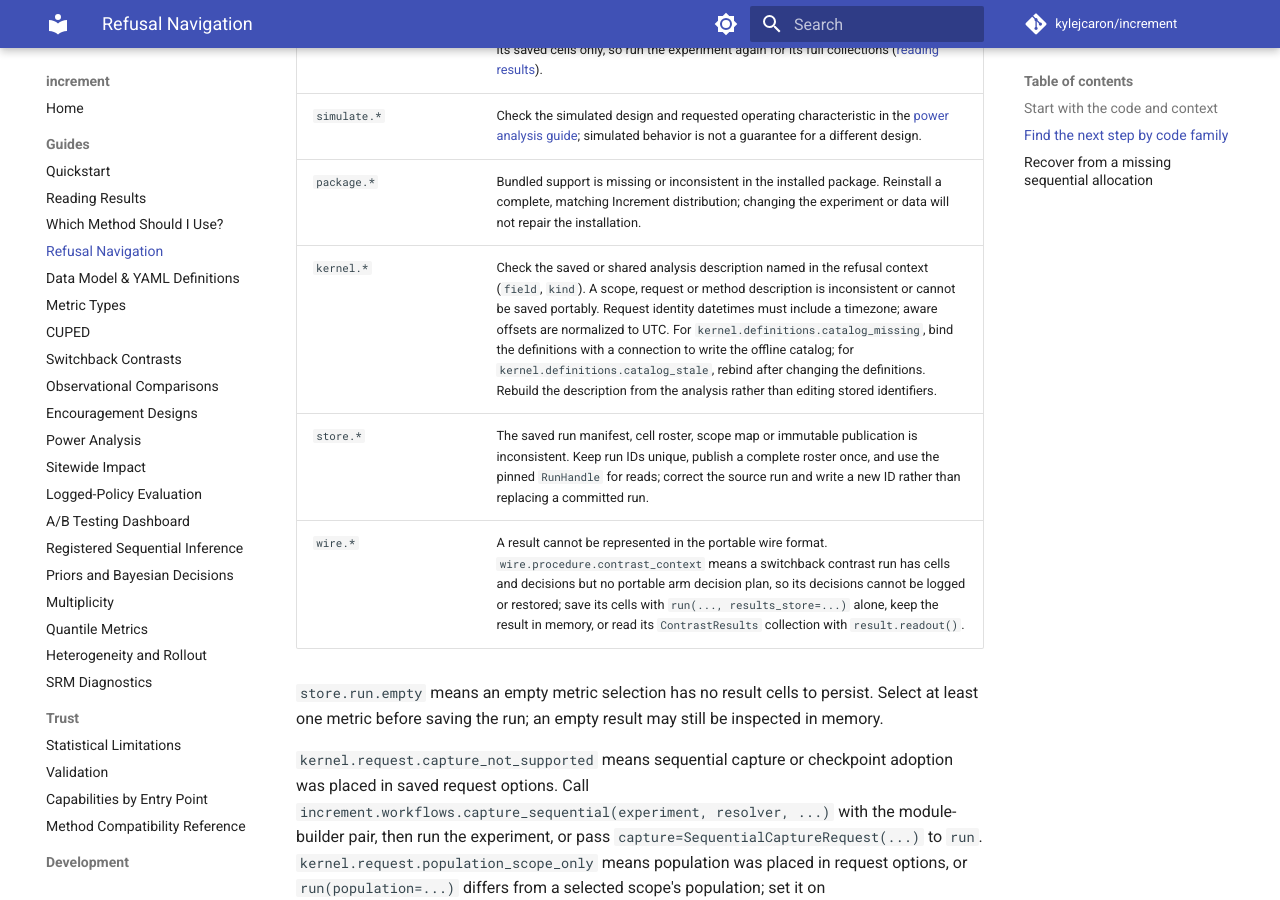
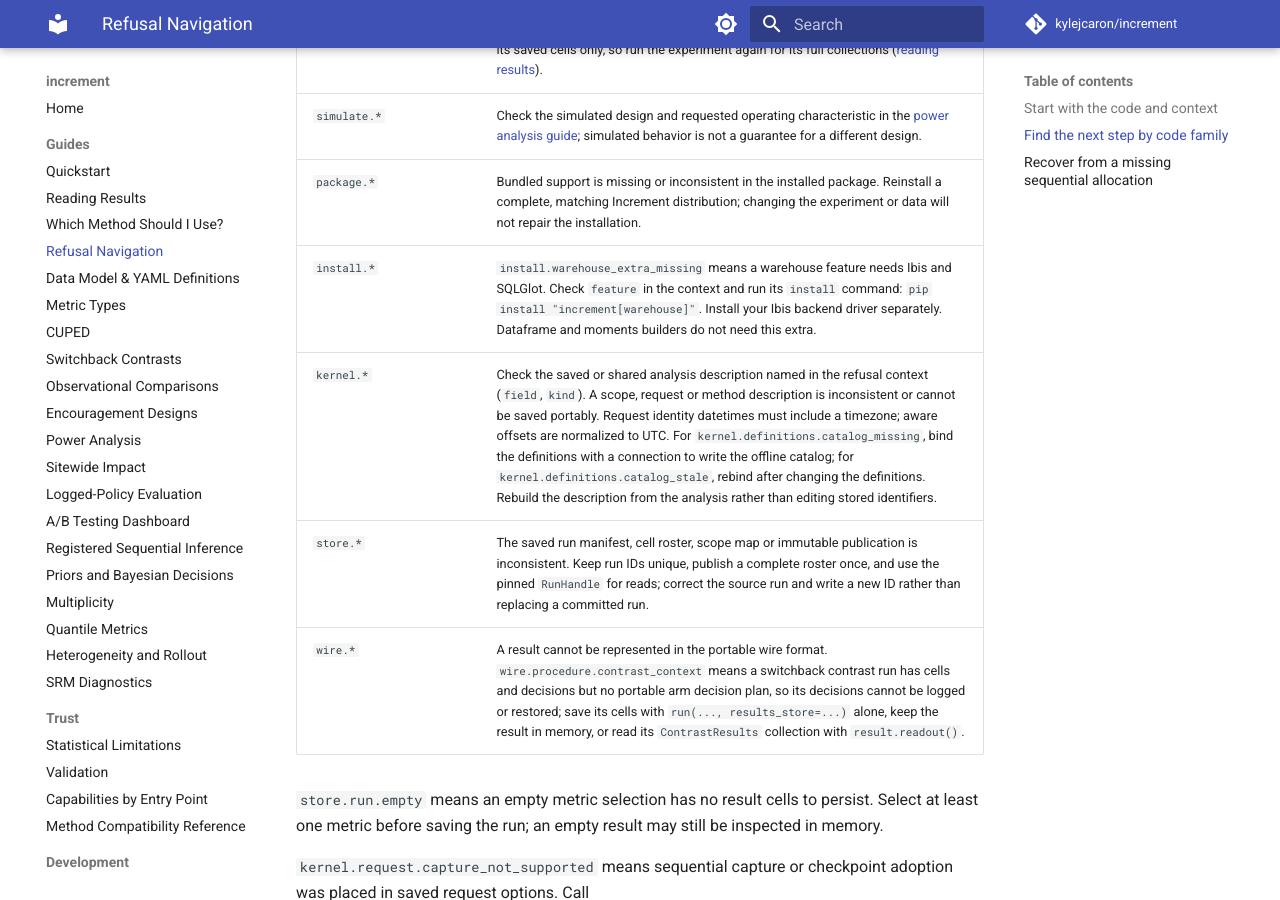
Before and after one commit to kylejcaron/increment, an MkDocs documentation site: the page built from docs/guides/refusals.md, in a window 1280 px wide and 900 px high, scrolled down 1968 px. Built offline with MkDocs 1.6.1 and Material for MkDocs 9.7.7, drawn with Linux system fonts in a browser that asks for light colours; comment, search, counter and statistics services are not loaded.

Commit message:
docs: explain the warehouse install refusal

```diff
--- a/docs/guides/refusals.md
+++ b/docs/guides/refusals.md
@@ -36,6 +36,7 @@ similar codes can mean different things.
 | `results.*`, `dashboard.*`, `report.*`, `reporting.*`, `tables.*` | Check result-frame projection columns and the dashboard's documented input/view requirements in the [dashboard guide](dashboard.md); use the underlying readout directly if that view is unavailable. `results.operation.alpha_above_allocation` means a reissued interval exceeds its stored declared or selected family allocation; request an equal or smaller alpha, or use an unadjusted row. For `results.readout.*`, pass `readout(scope)` one of the scopes the run executed (listed by hash in `scope_hashes`); a result restored from a store or a pickle keeps its saved cells only, so run the experiment again for its full collections ([reading results](reading-results.md)). |
 | `simulate.*` | Check the simulated design and requested operating characteristic in the [power analysis guide](power-analysis.md); simulated behavior is not a guarantee for a different design. |
 | `package.*` | Bundled support is missing or inconsistent in the installed package. Reinstall a complete, matching Increment distribution; changing the experiment or data will not repair the installation. |
+| `install.*` | `install.warehouse_extra_missing` means a warehouse feature needs Ibis and SQLGlot. Check `feature` in the context and run its `install` command: `pip install "increment[warehouse]"`. Install your Ibis backend driver separately. Dataframe and moments builders do not need this extra. |
 | `kernel.*` | Check the saved or shared analysis description named in the refusal context (`field`, `kind`). A scope, request or method description is inconsistent or cannot be saved portably. Request identity datetimes must include a timezone; aware offsets are normalized to UTC. For `kernel.definitions.catalog_missing`, bind the definitions with a connection to write the offline catalog; for `kernel.definitions.catalog_stale`, rebind after changing the definitions. Rebuild the description from the analysis rather than editing stored identifiers. |
 | `store.*` | The saved run manifest, cell roster, scope map or immutable publication is inconsistent. Keep run IDs unique, publish a complete roster once, and use the pinned `RunHandle` for reads; correct the source run and write a new ID rather than replacing a committed run. |
 | `wire.*` | A result cannot be represented in the portable wire format. `wire.procedure.contrast_context` means a switchback contrast run has cells and decisions but no portable arm decision plan, so its decisions cannot be logged or restored; save its cells with `run(..., results_store=...)` alone, keep the result in memory, or read its `ContrastResults` collection with `result.readout()`. |
```
